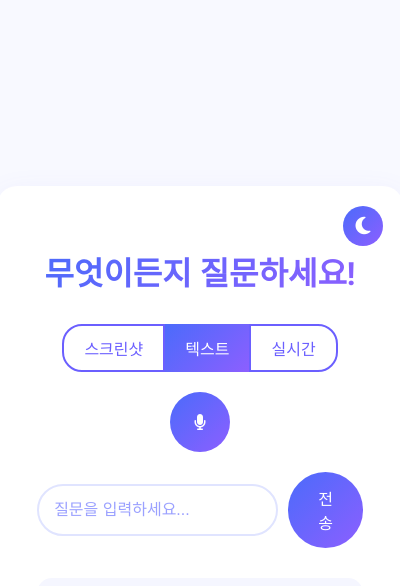
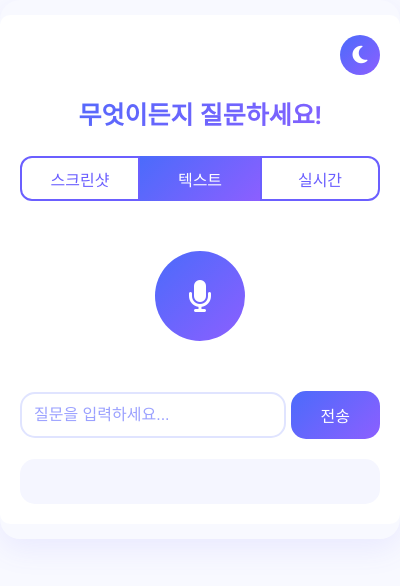
Before and after one commit to KR-ZITI/ZITI-Front, a browser extension: page popup.html in a window 400 px wide. Drawn offline with Linux system fonts and the light colour scheme.

Commit message:
UI Design 전체 수정
크롬 Extention에 어울리는 디자인으로 변경

```diff
--- a/popup.html
+++ b/popup.html
@@ -26,9 +26,8 @@
       <button id="textModeButton" class="mode-button active">텍스트</button>
       <button id="realtimeModeButton" class="mode-button">실시간</button>
     </div>
-
     <div class="mic-button" id="micButton">
-      <i class="fas fa-microphone"></i>
+      <i class="fas fa-microphone fa-2x"></i>
     </div>
     <form id="chatForm">
       <div class="form-group">
--- a/style.css
+++ b/style.css
@@ -41,29 +41,30 @@ body {
   padding: 0;
   display: flex;
   justify-content: center;
-  align-items: center;
-  min-height: 100vh;
+  border-radius: 20px;
+  box-shadow: 0 10px 30px rgba(107, 95, 255, 0.1);
 }
 
 .container {
   max-width: 800px;
   width: 100%;
-  padding: 40px;
+  padding: 20px;
+  margin: 15px;
+  border-radius: 10px;
   background-color: var(--container-bg);
-  border-radius: 20px;
-  box-shadow: 0 10px 30px rgba(107, 95, 255, 0.1);
   text-align: center;
   position: relative;
 }
 
 h1 {
-  font-size: 32px;
+  margin-top: 60px;
+  font-size: 25px;
   font-weight: 700;
   background: var(--primary-gradient);
   -webkit-background-clip: text;
   background-clip: text;
   color: transparent;
-  margin-bottom: 30px;
+  margin-bottom: 25px;
 }
 
 .theme-toggle {
@@ -92,11 +93,12 @@ h1 {
 .mode-selector {
   display: flex;
   justify-content: center;
-  margin-bottom: 20px;
+  margin-bottom: 50px;
 }
 
 .mode-button {
-  padding: 10px 20px;
+  width: 120px;
+  height: 45px;
   border: 2px solid var(--primary-color);
   background-color: transparent;
   color: var(--primary-color);
@@ -107,11 +109,11 @@ h1 {
 }
 
 .mode-button:first-child {
-  border-radius: 20px 0 0 20px;
+  border-radius: 12px 0 0 12px;
 }
 
 .mode-button:last-child {
-  border-radius: 0 20px 20px 0;
+  border-radius: 0 12px 12px 0;
 }
 
 .mode-button.active {
@@ -124,7 +126,7 @@ h1 {
   display: flex;
   align-items: center;
   justify-content: center;
-  gap: 10px;
+  gap: 5px;
   margin-bottom: 20px;
 }
 
@@ -132,9 +134,9 @@ input[type="text"] {
   background-color: var(--container-bg);
   color: var(--text-color);
   flex-grow: 1;
-  padding: 15px;
+  padding: 12px;
   border: 2px solid var(--input-border);
-  border-radius: 50px;
+  border-radius: 15px;
   font-size: 16px;
   transition: all 0.3s ease;
 }
@@ -151,11 +153,12 @@ input[type="text"]:focus {
 button[type="submit"] {
   background: var(--primary-gradient);
   color: var(--button-text);
-  padding: 14px 30px;
+  padding: 12px 30px;
   border: none;
-  border-radius: 50px;
+  border-radius: 15px;
   font-size: 16px;
   font-weight: 500;
+  white-space : nowrap;
   cursor: pointer;
   transition: all 0.3s ease;
 }
@@ -167,15 +170,15 @@ button[type="submit"]:hover {
 
 .mic-button {
   background: var(--primary-gradient);
-  width: 60px;
-  height: 60px;
+  width: 90px;
+  height: 90px;
   border-radius: 50%;
   display: flex;
   justify-content: center;
   align-items: center;
   cursor: pointer;
   transition: all 0.3s ease;
-  margin: 20px auto;
+  margin: 50px auto;
   color: white;
 }
 
@@ -201,11 +204,12 @@ button[type="submit"]:hover {
 }
 
 #response {
-  margin-top: 30px;
+  margin-top: 10px;
+  min-height: 5px;
   padding: 20px;
   background-color: var(--response-bg);
   border-radius: 15px;
-  font-size: 16px;
+  font-size: 12px;
   line-height: 1.6;
   text-align: left;
 }
```
